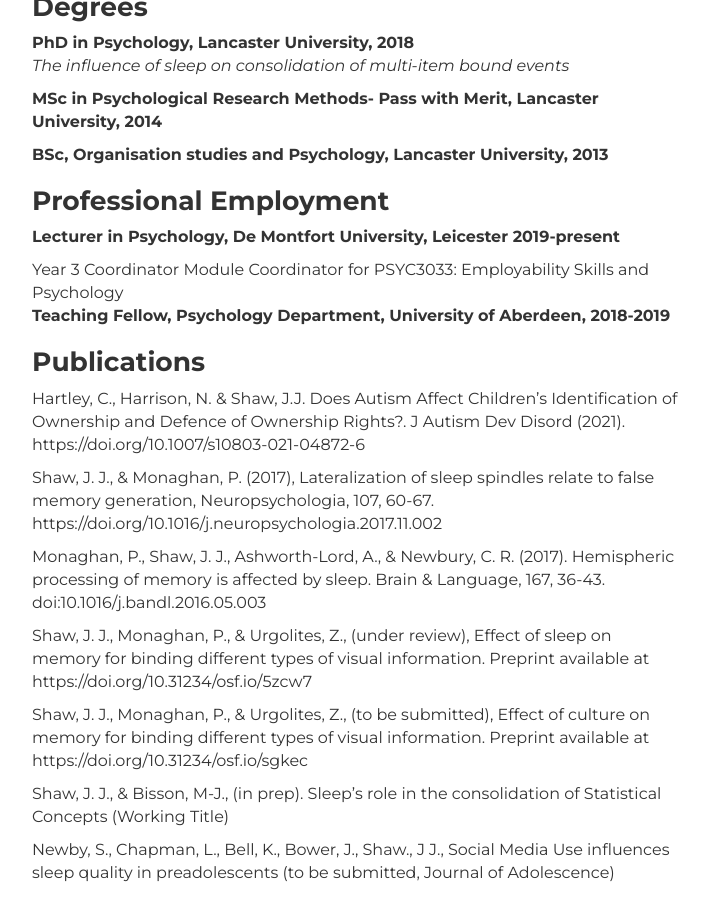
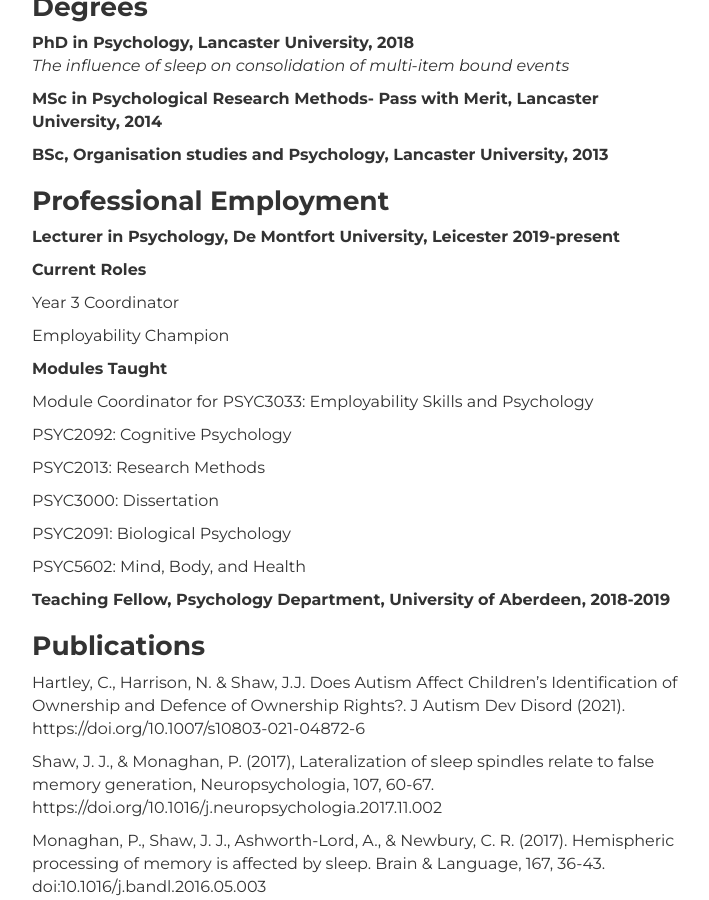
Before and after one commit to JohnJShaw/johnjshaw.github.io, a Jekyll site: the page built from cv/index.html, in a window 1280 px wide and 900 px high, scrolled down 387 px. Shown: the whole window, without its empty margins (284-993 px from the left). Built offline with Jekyll 4.4.1, drawn with Linux system fonts in a browser that asks for light colours.

Commit message:
Update index.html

```diff
--- a/cv/index.html
+++ b/cv/index.html
@@ -32,8 +32,16 @@
 
 				<h2>Professional Employment</h2>
 				<p><strong>Lecturer in Psychology, De Montfort University, Leicester 2019-present</strong></p>
-	<u1> Year 3 Coordinator </u1>
-	<u1> Module Coordinator for PSYC3033: Employability Skills and Psychology </u1>
+	<p><strong>Current Roles </strong></p>
+	<p> Year 3 Coordinator </p>
+	<p>Employability Champion </p>
+	<p><strong>Modules Taught </strong><p>
+	<p> Module Coordinator for PSYC3033: Employability Skills and Psychology </p>
+	<p> PSYC2092: Cognitive Psychology </p>
+	<p> PSYC2013: Research Methods </p>
+	<p> PSYC3000: Dissertation </p>
+	<p> PSYC2091: Biological Psychology </p>
+	<p> PSYC5602: Mind, Body, and Health </p>
 
 				<p><strong>Teaching Fellow, Psychology Department, University of Aberdeen, 2018-2019</strong></p>
 
```
